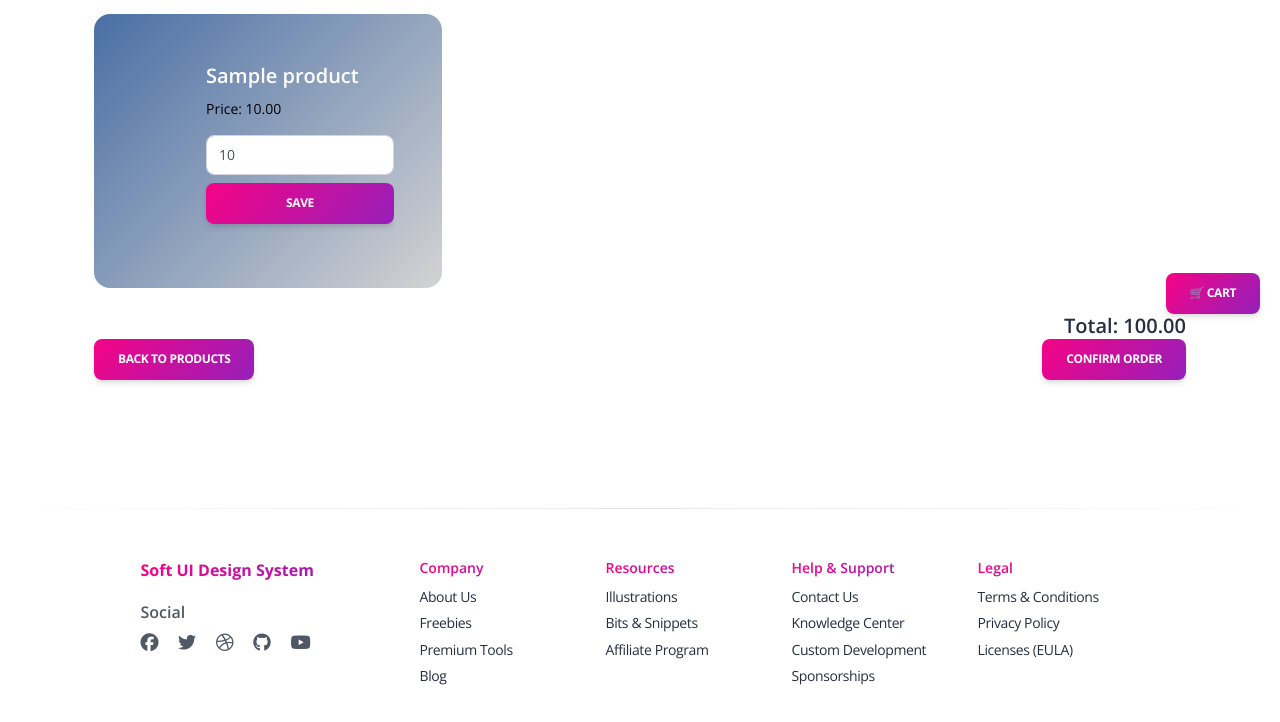
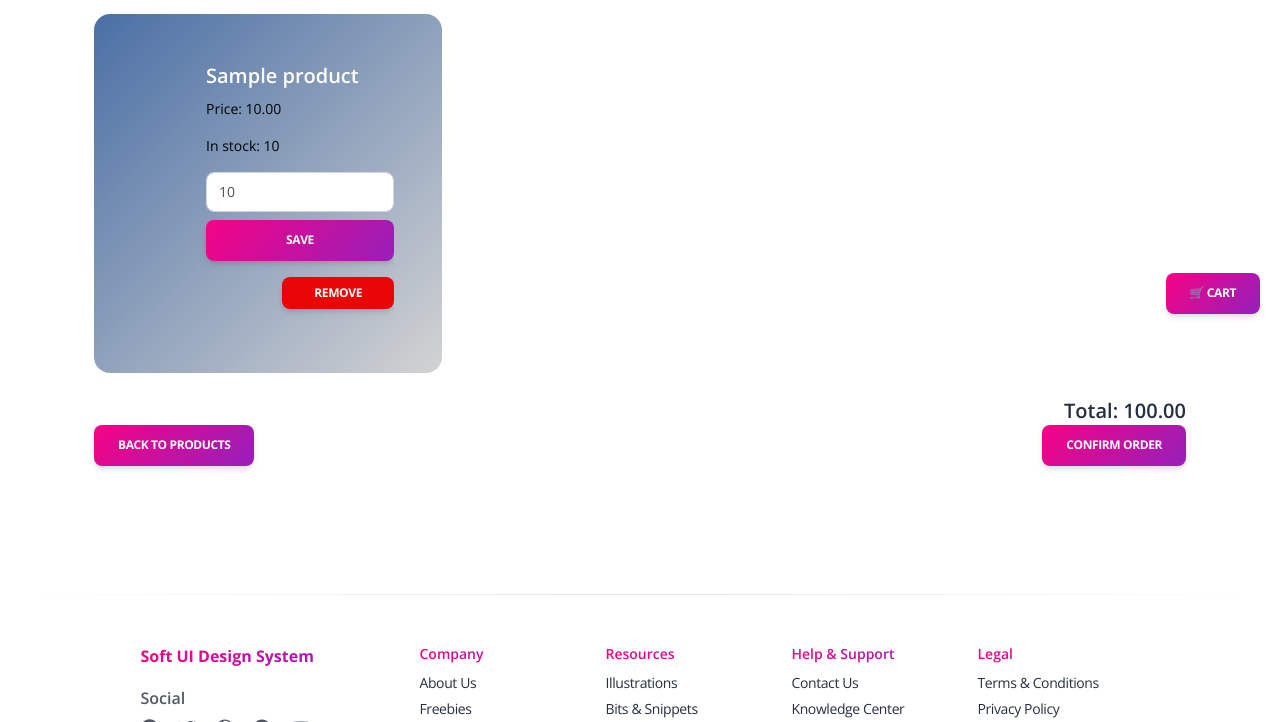
Before and after one commit to B0hdanR/minishop_manager, a Django app: page /cart/ in a window 1280 px wide. Shown: the part 450-1172 px from the top of the page. Run offline with Django 5.2, Linux system fonts and the light colour scheme; a user stored in the database is signed in; tables that the repository leaves empty hold one stand-in row (values such as "Sample post"); one stand-in notice (Sample message) is shown; some libraries are stand-ins or nearby versions.

Commit message:
add cart functionality with quantity control, alerts, and order confirmation

```diff
--- a/shop/urls.py
+++ b/shop/urls.py
@@ -12,7 +12,7 @@
     CategoryListView,
     add_to_cart,
     cart_detail,
-    confirm_order, update_cart
+    confirm_order, update_cart, remove_from_cart
 )
 
 urlpatterns = [
@@ -39,8 +39,10 @@
          name="cart-detail"),
     path("order/confirm", confirm_order,
          name="order-confirm"),
-    path("cart/item/<int:pk>/update/", update_cart,
+    path("cart/update/<int:pk>/", update_cart,
          name="cart-update"),
+    path("cart/remove/<int:pk>/", remove_from_cart,
+         name="cart-remove"),
 ]
 
 app_name = "shop"
--- a/shop/views.py
+++ b/shop/views.py
@@ -5,6 +5,7 @@
 from django.views import View, generic
 from django.contrib.auth import get_user_model
 from django.views.decorators.http import require_POST
+from django.contrib import messages
 
 from shop.models import Product, Order, ProductCategory, OrderItem
 from shop.forms import ProductForm
@@ -75,6 +76,17 @@
     product = get_object_or_404(Product, pk=pk)
     quantity = int(request.POST.get("quantity", 1))
 
+    if quantity > product.stock_quantity:
+        quantity = product.stock_quantity
+        messages.warning(
+            request,
+            f"{product.stock_quantity} items in stock"
+        )
+
+    if quantity <= 0:
+        messages.error(request, "There must be at least 1.")
+        return redirect(request.META.get("HTTP_REFERER", "shop:product-list"))
+
     order, _ = Order.objects.get_or_create(
         user=request.user,
         status="new"
@@ -88,7 +100,15 @@
     if created:
         order_item.quantity = quantity
     else:
-        order_item.quantity += quantity
+        new_quantity = order_item.quantity + quantity
+        if new_quantity > product.stock_quantity:
+            order_item.quantity = product.stock_quantity
+            messages.warning(
+                request,
+                f"{product.stock_quantity} items in stock"
+            )
+        else:
+            order_item.quantity = new_quantity
     order_item.save()
 
     return redirect(request.META.get("HTTP_REFERER", "shop:product-list"))
@@ -114,20 +134,32 @@
         order__status="new"
     )
 
-    if request.POST.get("action") == "set" and request.POST.get("quantity"):
-        item.quantity = max(1, int(request.POST.get("quantity")))
+    quantity = int(request.POST.get("quantity", 1))
 
-    if item.quantity <= 0:
+    if quantity <= 0:
         item.delete()
-    else:
-        item.save()
+        messages.info(request, f"{item.product.name} removed from cart.")
+        return redirect("shop:cart-detail")
+
+    if quantity > item.product.stock_quantity:
+        quantity = item.product.stock_quantity
+        messages.warning(
+            request,
+            f"{item.product.stock_quantity} items in stock"
+        )
+
+    item.quantity = quantity
+    item.save()
 
     return redirect("shop:cart-detail")
 
 
 @login_required
 def confirm_order(request):
-    order = get_object_or_404(Order, user=request.user, status="new")
+    order = get_object_or_404(
+        Order,
+        user=request.user,
+        status="new")
 
     if order.items.count() == 0:
         return redirect("shop:cart-detail")
@@ -135,3 +167,17 @@
     order.status = "processing"
     order.save()
     return redirect("accounts:myorder-list")
+
+
+@login_required
+@require_POST
+def remove_from_cart(request, pk):
+    item = get_object_or_404(
+        OrderItem,
+        pk=pk,
+        order__user=request.user,
+        order__status="new"
+    )
+
+    item.delete()
+    return redirect("shop:cart-detail")
--- a/templates/layouts/base-presentation.html
+++ b/templates/layouts/base-presentation.html
@@ -41,9 +41,30 @@
 
 </head>
 
+
+<script>
+  setTimeout(() => {
+    document.querySelectorAll('.alert').forEach(alert => {
+      alert.classList.remove('show');
+      alert.classList.add('fade');
+    });
+  }, 3000);
+</script>
+
+
 <body class="{% block body_class %}{% endblock body_class %}">
 
     {% include "includes/navigation.html" %}
+
+    {% if messages %}
+      <div class="position-fixed top-0 end-0 p-3" style="z-index: 2000;">
+          {% for message in messages %}
+            <div class="alert alert-{{ message.tags }} shadow fade show fs-4 px-5 py-4">
+              {{ message }}
+            </div>
+          {% endfor %}
+      </div>
+    {% endif %}
 
     {% block content %}{% endblock content %}
     <a href="{% url 'shop:cart-detail' %}" class="btn bg-gradient-primary position-fixed" style="bottom: 20px; right: 20px; z-index: 1050;">
--- a/templates/shop/cart_detail.html
+++ b/templates/shop/cart_detail.html
@@ -29,6 +29,7 @@
               <div class="description ps-5">
                 <h5 class="text-white">{{ item.product.name }}</h5>
                 <p class="text-sm">Price: {{ item.product.price }}</p>
+                <p class="text-sm">In stock: {{ item.product.stock_quantity }}</p>
 
                 <div class="mt-auto">
                   <form method="post" action="{% url 'shop:cart-update' pk=item.id %}">
@@ -40,6 +41,12 @@
                       Save
                     </button>
                   </form>
+                  <div class="d-flex justify-content-end">
+                    <form method="post" action="{% url 'shop:cart-remove' pk=item.id %}">
+                      {% csrf_token %}
+                      <button type="submit" class="btn btn-sm btn-danger">Remove</button>
+                    </form>
+                  </div>
                 </div>
               </div>
             </div>
--- a/templates/shop/product_list.html
+++ b/templates/shop/product_list.html
@@ -39,7 +39,7 @@
                   Price: {{ product.price }}
               </p>
               <p class="text-white">
-                  Price: {{ product.stock_quantity }}
+                  In stock: {{ product.stock_quantity }}
               </p>
 
               <a href="{% url 'shop:product-detail' pk=product.id %}" class="btn btn-outline-light btn-sm mb-3">
```
